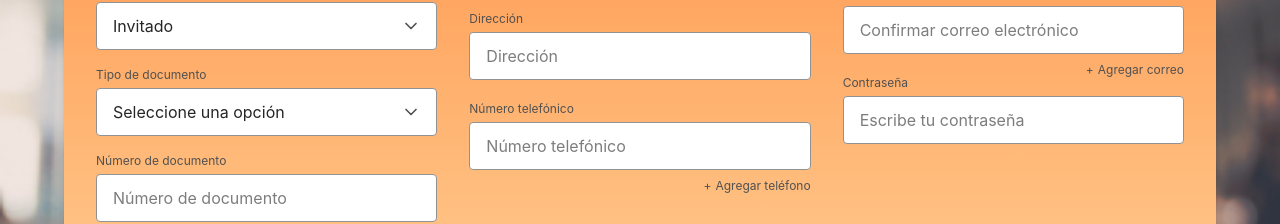
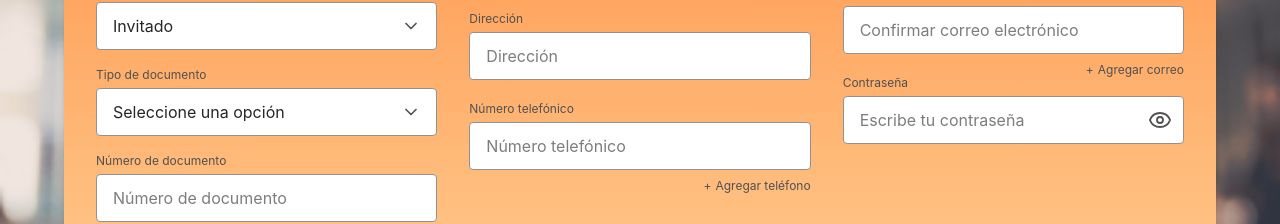
Before and after one commit to Yellownight-bit/3172293-coffee-flavor-project, a React (Vite) app in the folder frontend/: page /CreateUserLogin in a window 1280 px wide. Shown: the part 295-519 px from the top of the page. Built offline with nearby package versions, Linux system fonts and the light colour scheme; sample sign-in values are in the browser's storage.

Commit message:
feat(input): se agrego icono opcional y boton para ver la contrasena

```diff
--- a/frontend/src/shared/components/Input.jsx
+++ b/frontend/src/shared/components/Input.jsx
@@ -1,19 +1,20 @@
 // Componente Input
-// Campo de texto alineado a Material Design 3 (mismo estilo que Select):
-// - Colores: solo tokens semánticos, cambian solos con el tema claro/oscuro.
-// - Estados: hover, focus, disabled y error.
-// - Medidas: alto de 56 px, ancho fluido (mínimo 200 px), 4 px entre label y campo.
-// - Accesibilidad: label conectado al input, error anunciado y ligado con aria-describedby.
-import { useId } from "react";
+
+import { useId, useState } from "react";
+import { Eye, EyeOff } from "lucide-react";
 
 export default function Input({
   label,
   error,
   htmlFor,
   type = "text",
+  leadingIcon: LeadingIcon, // Componente de ícono, ej. Mail de lucide-react
   className = "",
   ...props
 }) {
+  const [showPassword, setShowPassword] = useState(false);
+  const isPassword = type === "password";
+
   // El id conecta el label con el input. Si la vista no envía htmlFor ni name, se genera uno único.
   const autoId = useId();
   const inputId = htmlFor ?? props.name ?? autoId;
@@ -34,10 +35,20 @@ export default function Input({
         </label>
       )}
 
+      <div className="relative">
+        {/* Ícono inicial (decorativo) */}
+        {LeadingIcon && (
+          <LeadingIcon
+            aria-hidden="true"
+            strokeWidth={1.8}
+            className="pointer-events-none absolute left-4 top-1/2 size-6 -translate-y-1/2 text-text-secondary"
+          />
+        )}
+
         <input
           {...props}
           id={inputId}
-        type={type}
+          type={isPassword && showPassword ? "text" : type}
           aria-label={ariaLabel}
           aria-invalid={error ? true : undefined}
           aria-describedby={error ? errorId : undefined}
@@ -47,7 +58,8 @@ export default function Input({
             rounded-sm
             border
             bg-panel
-          px-4
+            ${LeadingIcon ? "pl-14" : "pl-4"}
+            ${isPassword ? "pr-12" : "pr-4"}
             text-body
             text-text-primary
             placeholder:text-text-muted
@@ -65,6 +77,32 @@ export default function Input({
           `}
         />
 
+        {/* Mostrar / ocultar contraseña */}
+        {isPassword && (
+          <button
+            type="button"
+            onClick={() => setShowPassword((prev) => !prev)}
+            disabled={props.disabled}
+            aria-label={showPassword ? "Ocultar contraseña" : "Mostrar contraseña"}
+            aria-pressed={showPassword}
+            title={showPassword ? "Ocultar contraseña" : "Mostrar contraseña"}
+            className="
+              absolute right-0 top-0 flex size-12 items-center justify-center rounded-r-sm
+              text-text-secondary transition-colors
+              enabled:hover:text-text-primary
+              focus-visible:outline-none focus-visible:ring-2 focus-visible:ring-inset focus-visible:ring-focus-ring
+              disabled:cursor-not-allowed
+            "
+          >
+            {showPassword ? (
+              <EyeOff aria-hidden="true" strokeWidth={1.8} className="size-6" />
+            ) : (
+              <Eye aria-hidden="true" strokeWidth={1.8} className="size-6" />
+            )}
+          </button>
+        )}
+      </div>
+
       {/* Mensaje de error */}
       {error && (
         <p id={errorId} role="alert" className="mt-1 text-small text-error">
```
Lines whose indentation alone changed are shown as unchanged.
